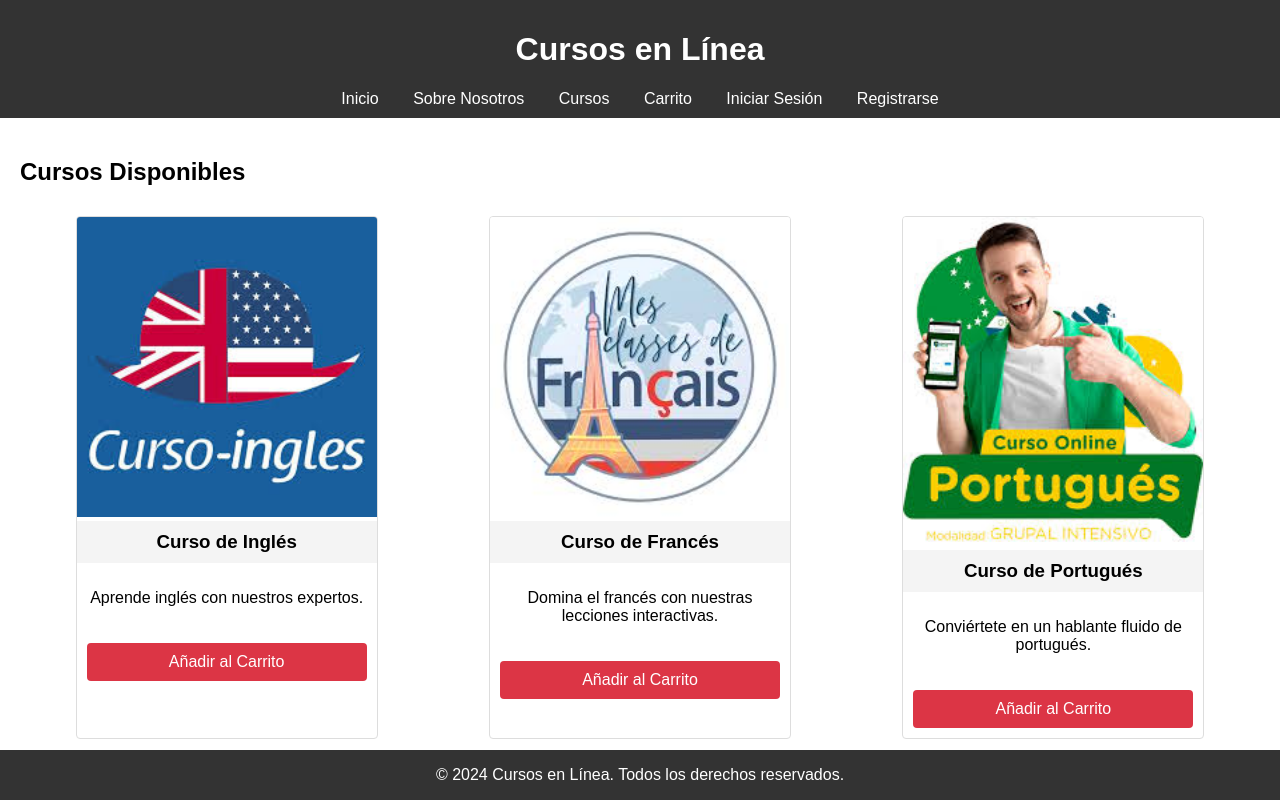
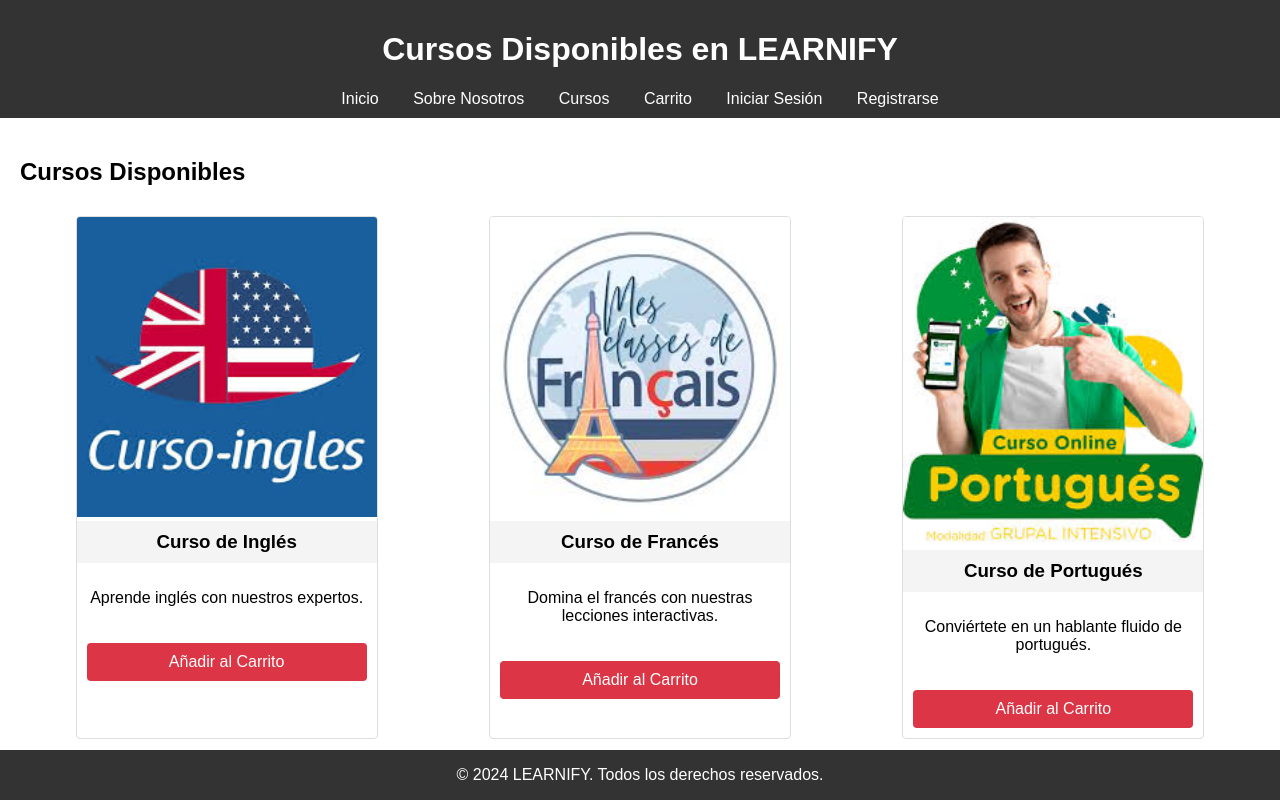
Before and after one commit to JulioZambrano25/PAGINA-WEB-ZAMBRANO-ANCHUNDIA-JULIO-PROYECYO-PRIMER-PARCIAL-WEB1, a plain HTML site: page cursos.html in a window 1280 px wide. Drawn offline with Linux system fonts and the light colour scheme.

Commit message:
CORRECCIÓN PIE DE PÁGINA

```diff
--- a/cursos.html
+++ b/cursos.html
@@ -8,7 +8,7 @@
 </head>
 <body>
     <header>
-        <h1>Cursos en Línea</h1>
+        <h1>Cursos Disponibles en LEARNIFY</h1>
         <nav>
             <a href="index.html">Inicio</a>
             <a href="sobrenosotros.html">Sobre Nosotros</a>
@@ -42,7 +42,7 @@
         </div>
     </main>
     <footer>
-        <p>&copy; 2024 Cursos en Línea. Todos los derechos reservados.</p>
+        <p>&copy; 2024 LEARNIFY. Todos los derechos reservados.</p>
     </footer>
     <script src="index.js"></script>
 </body>
```
Also changed, not shown: carrito.html (+1 -1 lines), login.html (+1 -1 lines), registro.html (+1 -1 lines), sobrenosotros.html (+1 -1 lines).
